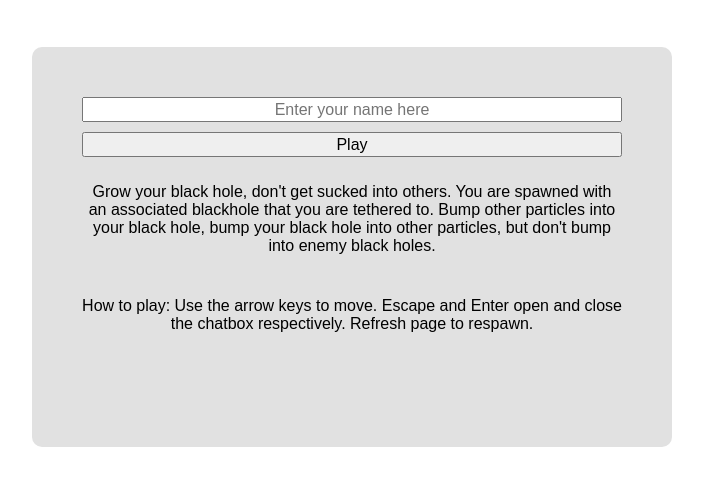
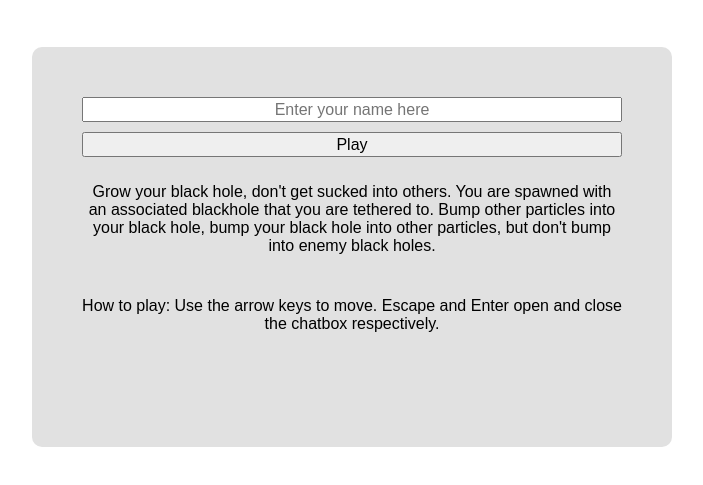
Before and after one commit to mkogerd/gravity-game, a website: page index.html in a window 1280 px wide. Shown: the part 153-638 px from the top of the page, without its empty margins (288-991 px from the left). Drawn offline with nearby package versions, Linux system fonts and the light colour scheme; no server answers.

Commit message:
Update main menu instructions

```diff
--- a/index.html
+++ b/index.html
@@ -12,7 +12,7 @@
 			<input id="nameInput" type="text" name="name" placeholder="Enter your name here">
 			<button id="startButton"> Play </button>
 			<p> Grow your black hole, don't get sucked into others. You are spawned with an associated blackhole that you are tethered to. Bump other particles into your black hole, bump your black hole into other particles, but don't bump into enemy black holes.</p>
-			<p> How to play: Use the arrow keys to move. Escape and Enter open and close the chatbox respectively. Refresh page to respawn.</p>
+			<p> How to play: Use the arrow keys to move. Escape and Enter open and close the chatbox respectively.</p>
 		</div>
 	</div>
 
```
